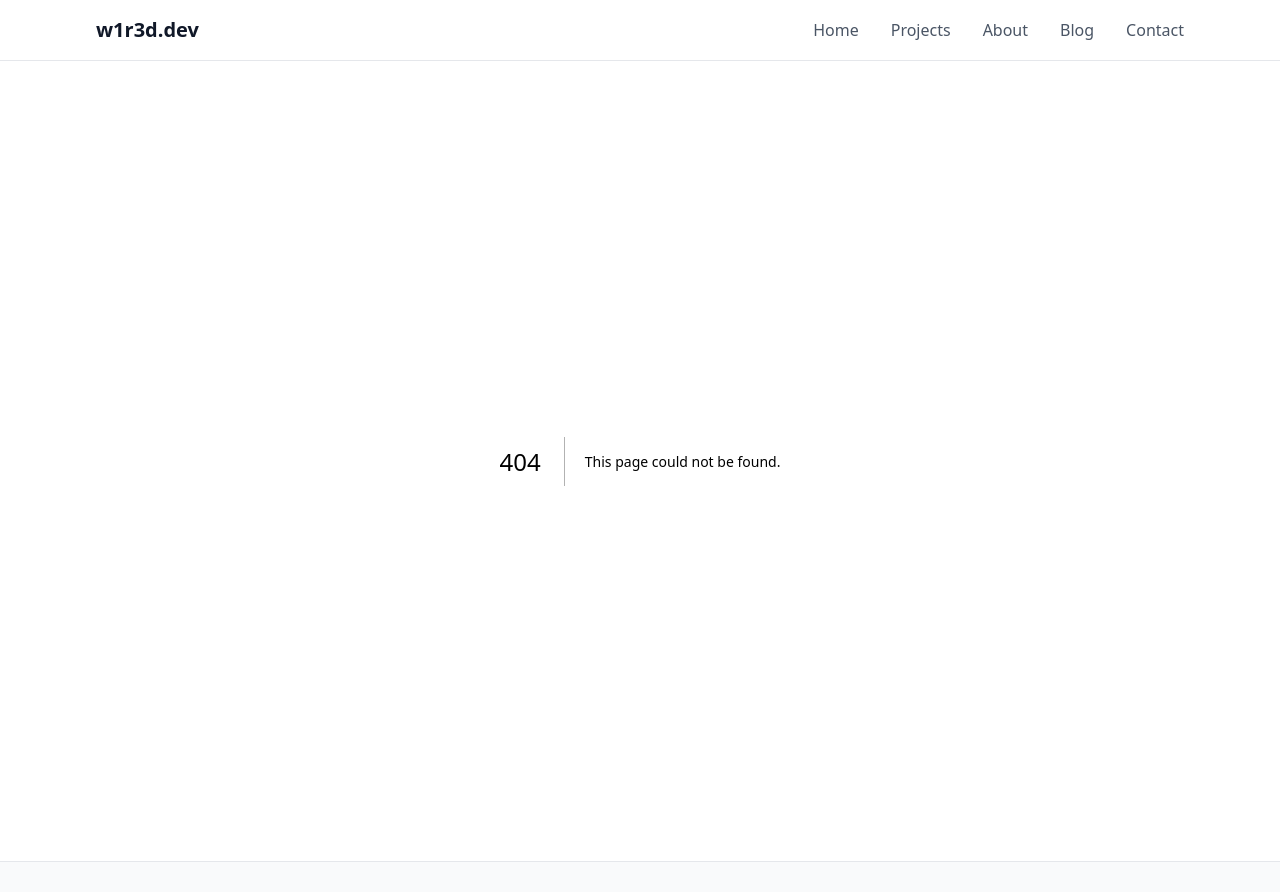
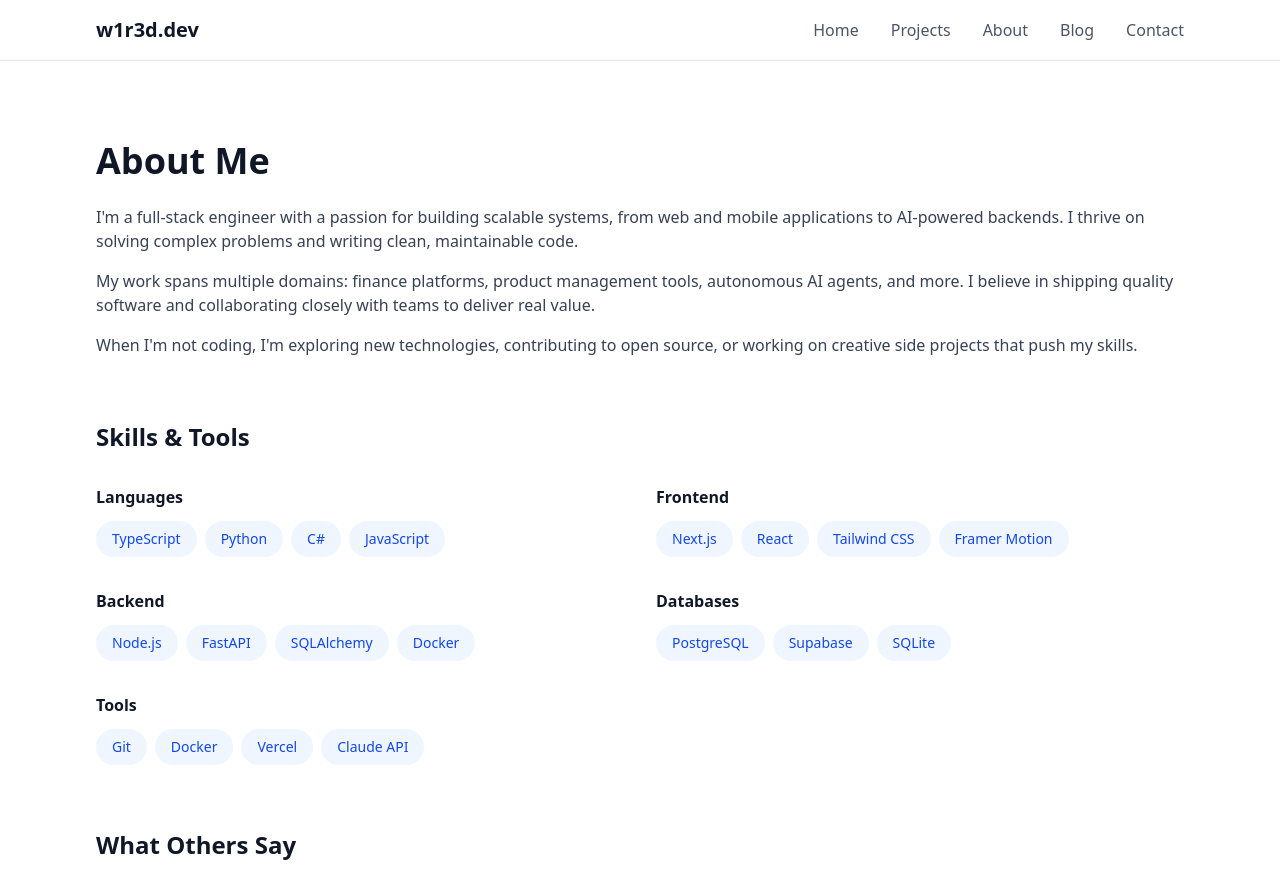
Before and after one commit to w1r3dh4ck3r/w1r3d.dev, a Next.js app: page /about in a window 1280 px wide. Before the commit this address had no page. Shown: the top 892 px of the page. Built offline with nearby package versions, Linux system fonts and the light colour scheme.

Commit message:
feat: Add about page with bio, skills, and testimonials

```diff
--- /dev/null
+++ b/src/app/about/page.tsx
@@ -0,0 +1,79 @@
+import { Metadata } from 'next';
+import TestimonialCard from '@/components/TestimonialCard';
+import testimonials from '@/data/testimonials.json';
+
+export const metadata: Metadata = {
+  title: 'About — w1r3d.dev',
+  description: 'About me and my work.',
+};
+
+export default function AboutPage() {
+  const skills = {
+    Languages: ['TypeScript', 'Python', 'C#', 'JavaScript'],
+    Frontend: ['Next.js', 'React', 'Tailwind CSS', 'Framer Motion'],
+    Backend: ['Node.js', 'FastAPI', 'SQLAlchemy', 'Docker'],
+    Databases: ['PostgreSQL', 'Supabase', 'SQLite'],
+    Tools: ['Git', 'Docker', 'Vercel', 'Claude API'],
+  };
+
+  return (
+    <div className="mx-auto max-w-6xl px-4 py-20 sm:px-6 lg:px-8 space-y-16">
+      {/* Bio Section */}
+      <section>
+        <h1 className="text-4xl font-bold text-gray-900">About Me</h1>
+        <div className="mt-6 space-y-4 text-gray-700">
+          <p>
+            I'm a full-stack engineer with a passion for building scalable systems, from
+            web and mobile applications to AI-powered backends. I thrive on solving
+            complex problems and writing clean, maintainable code.
+          </p>
+          <p>
+            My work spans multiple domains: finance platforms, product management tools,
+            autonomous AI agents, and more. I believe in shipping quality software and
+            collaborating closely with teams to deliver real value.
+          </p>
+          <p>
+            When I'm not coding, I'm exploring new technologies, contributing to open
+            source, or working on creative side projects that push my skills.
+          </p>
+        </div>
+      </section>
+
+      {/* Skills Section */}
+      <section>
+        <h2 className="text-2xl font-bold text-gray-900">Skills & Tools</h2>
+        <div className="mt-8 grid gap-8 md:grid-cols-2">
+          {Object.entries(skills).map(([category, items]) => (
+            <div key={category}>
+              <h3 className="font-semibold text-gray-900">{category}</h3>
+              <div className="mt-3 flex flex-wrap gap-2">
+                {items.map((skill) => (
+                  <span
+                    key={skill}
+                    className="rounded-full bg-blue-50 px-4 py-2 text-sm font-medium text-blue-700"
+                  >
+                    {skill}
+                  </span>
+                ))}
+              </div>
+            </div>
+          ))}
+        </div>
+      </section>
+
+      {/* Testimonials Section */}
+      <section>
+        <h2 className="text-2xl font-bold text-gray-900">What Others Say</h2>
+        <div className="mt-8 grid gap-6 md:grid-cols-2">
+          {testimonials.map((testimonial, index) => (
+            <TestimonialCard
+              key={`${testimonial.author}-${index}`}
+              testimonial={testimonial}
+              index={index}
+            />
+          ))}
+        </div>
+      </section>
+    </div>
+  );
+}
```
